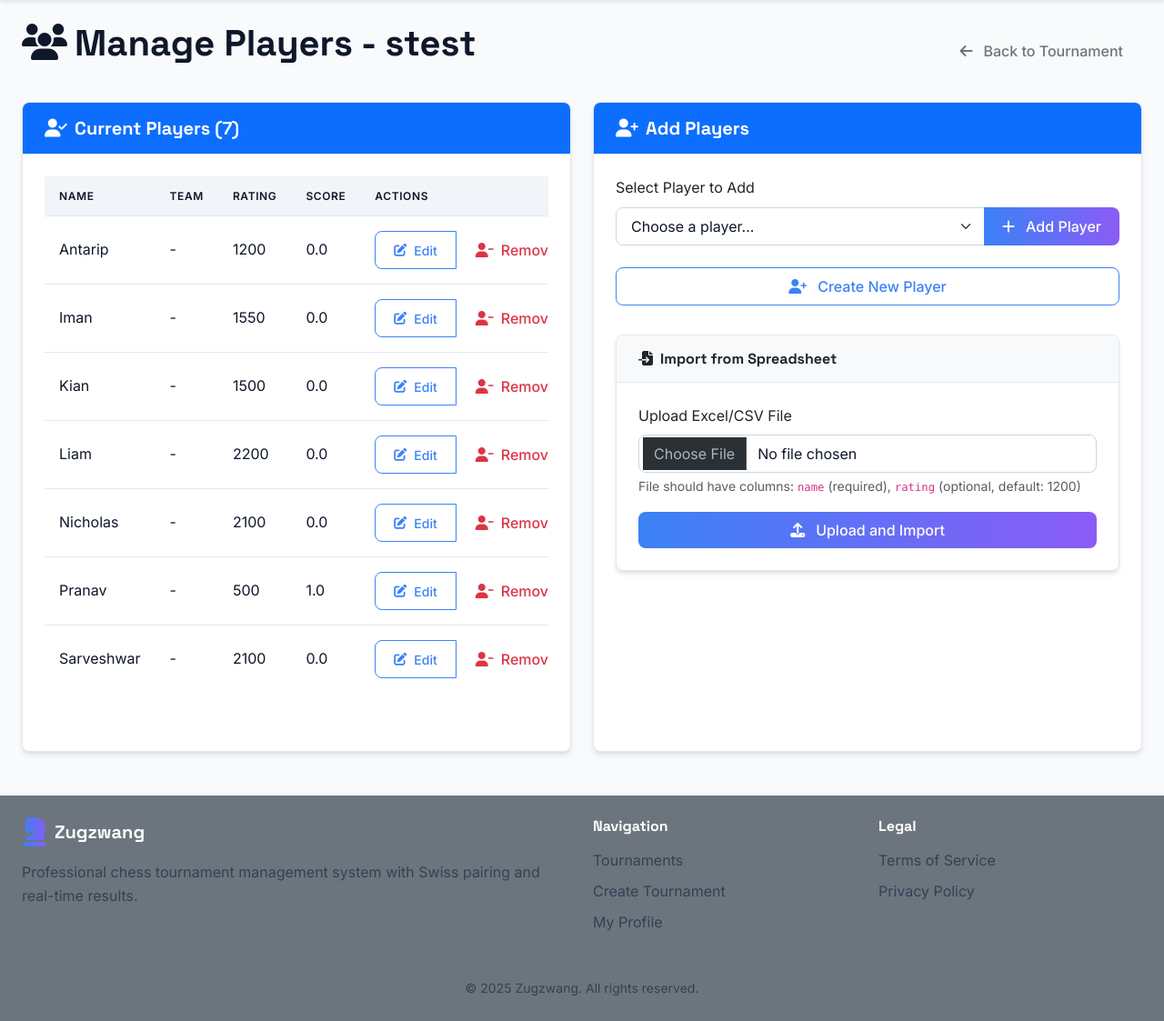
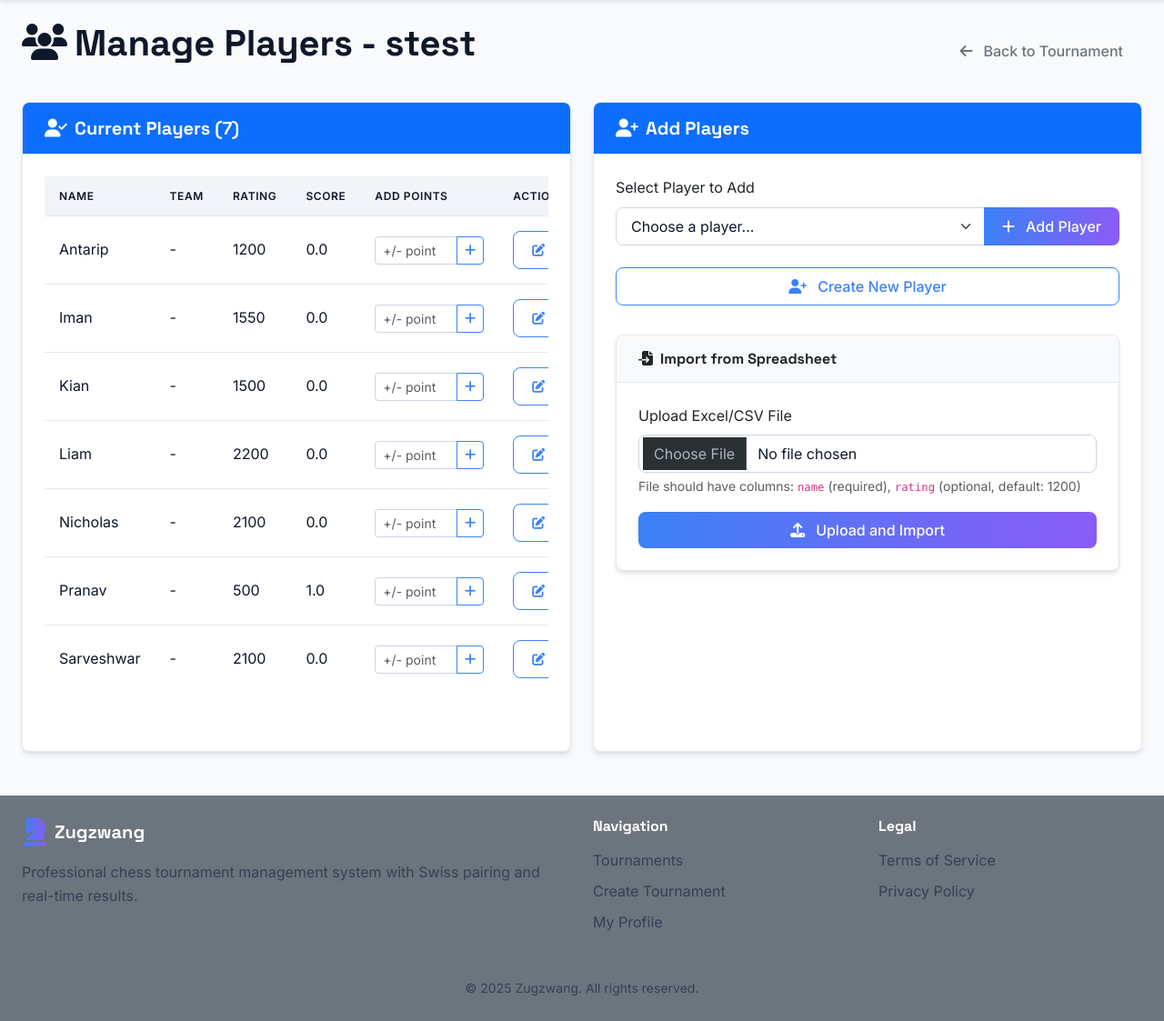
Before and after one commit to SarveshwarSenthilKumar/ChessPairings, a Flask app: page /tournament/26/players in a window 1280 px wide. Shown: the part 69-1192 px from the top of the page at 91% size. Run offline with Flask 3, Linux system fonts and the light colour scheme; a user stored in the database is signed in; data comes from the database, SQL or seed files in the repository; some libraries are stand-ins or nearby versions.

Commit message:
Added frontend for updating player scores

```diff
--- a/templates/tournament/manage_players.html
+++ b/templates/tournament/manage_players.html
@@ -33,6 +33,7 @@
                                     <th>Team</th>
                                     <th>Rating</th>
                                     <th>Score</th>
+                                    <th>Add Points</th>
                                     <th>Actions</th>
                                 </tr>
                             </thead>
@@ -44,7 +45,17 @@
                                     <td>{{ player.rating }}</td>
                                     <td>{{ player.score|default(0) }}</td>
                                     <td>
-                                        <div class="btn-group btn-group-sm">
+                                        <form method="POST" action="{{ url_for('tournament.add_player_points', tournament_id=tournament.id, player_id=player.id) }}" class="d-flex">
+                                            <div class="input-group input-group-sm" style="width: 120px;">
+                                                <input type="number" name="points" class="form-control form-control-sm" step="0.5" min="-10" max="10" placeholder="+/- points" required>
+                                                <button type="submit" class="btn btn-sm btn-outline-primary" title="Add/Subtract Points">
+                                                    <i class="fas fa-plus"></i>
+                                                </button>
+                                            </div>
+                                        </form>
+                                    </td>
+                                    <td>
+                                        <div class="btn-group btn-group-sm" style="width: 120px;">
                                             <a href="{{ url_for('tournament.edit_player', tournament_id=tournament.id, player_id=player.id) }}"
                                                class="btn btn-outline-primary">
                                                 <i class="fas fa-edit"></i> Edit
```
